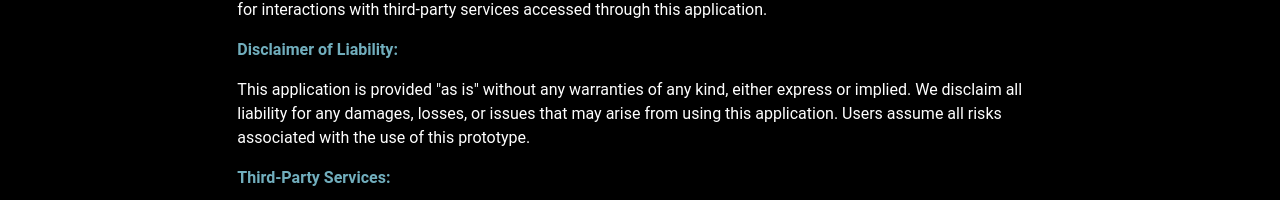
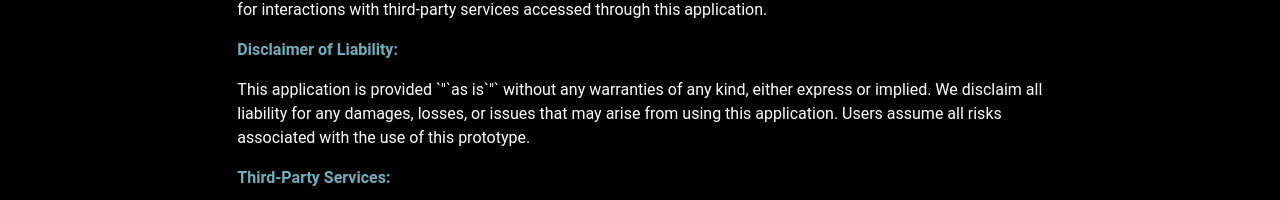
Before and after one commit to uiyoungkim/BeStockAI, a Next.js app: page /legal/terms in a window 1280 px wide. Shown: the part 364-564 px from the top of the page. Built offline with nearby package versions, Linux system fonts and the light colour scheme; no server answers.

Commit message:
Fix lint issues

```diff
--- a/src/app/legal/terms/page.jsx
+++ b/src/app/legal/terms/page.jsx
@@ -66,7 +66,7 @@ const TermsPage = () => {
         paragraph
         sx={{ color: theme.palette.text.primary }}
       >
-        This application is provided "as is" without any warranties of any kind,
+        This application is provided `&quot;`as is`&quot;` without any warranties of any kind,
         either express or implied. We disclaim all liability for any damages,
         losses, or issues that may arise from using this application. Users
         assume all risks associated with the use of this prototype.
```
